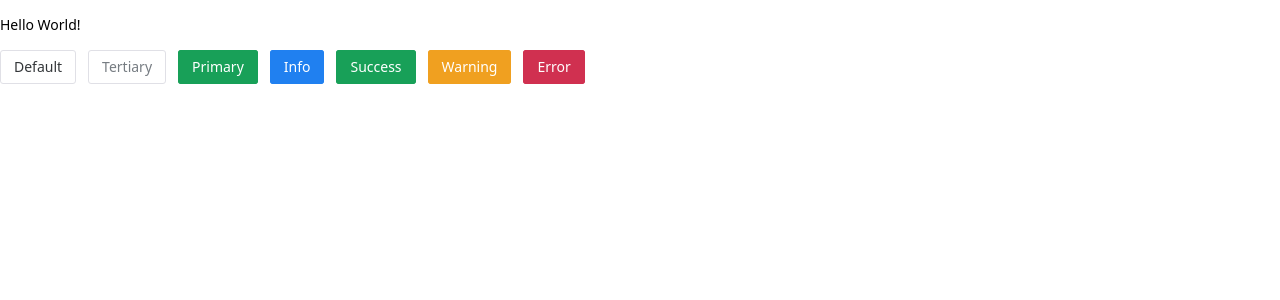
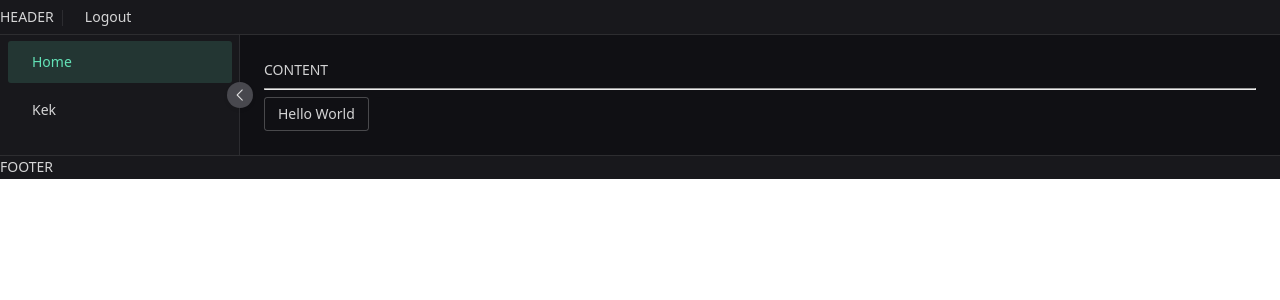
Before and after one commit to nuclearpaws/OwOAuth, a Nuxt app in the folder app/: page / in a window 1280 px wide. Shown: the top 300 px of the page. Built offline with nearby package versions, Linux system fonts and the light colour scheme.

Commit message:
Added naive UI and begun some prototyping with it.

```diff
--- a/app/app.vue
+++ b/app/app.vue
@@ -1,14 +1,11 @@
 <template>
-    <div>
-        <p>Hello World!</p>
-        <n-space>
-            <n-button>Default</n-button>
-            <n-button type="tertiary"> Tertiary </n-button>
-            <n-button type="primary"> Primary </n-button>
-            <n-button type="info"> Info </n-button>
-            <n-button type="success"> Success </n-button>
-            <n-button type="warning"> Warning </n-button>
-            <n-button type="error"> Error </n-button>
-        </n-space>
-    </div>
+    <n-config-provider v-bind:theme="darkTheme">
+        <NuxtLayout>
+            <NuxtPage />
+        </NuxtLayout>
+    </n-config-provider>
 </template>
+
+<script setup>
+import { darkTheme } from "naive-ui";
+</script>
--- /dev/null
+++ b/app/components/sidenav.vue
@@ -0,0 +1,31 @@
+<template>
+    <n-menu
+        v-model:value="props.activeKey"
+        v-bind:collapsed="collapsed"
+        v-bind:collapsed-width="64"
+        v-bind:collapsed-icon-size="22"
+        v-bind:options="menuOptions"
+    />
+</template>
+
+<script setup>
+const props = defineProps(["activeKey"]);
+const menuOptions = ref([
+    {
+        label: () =>
+            h("a", {
+                href: "/",
+                innerHTML: "Home",
+            }),
+        key: "index",
+    },
+    {
+        label: () =>
+            h("a", {
+                href: "/kek",
+                innerHTML: "Kek",
+            }),
+        key: "kek",
+    },
+]);
+</script>
--- /dev/null
+++ b/app/layouts/default.vue
@@ -0,0 +1,38 @@
+<template>
+    <n-space vertical size="large">
+        <n-layout>
+            <n-layout-header bordered content-style="padding: 24px;">
+                <span>HEADER</span>
+                <n-divider vertical />
+                <n-button quaternary v-on:click="navigateTo('login')"
+                    >Logout</n-button
+                >
+            </n-layout-header>
+            <n-layout-content bordered>
+                <n-layout has-sider>
+                    <n-layout-sider
+                        bordered
+                        collapse-mode="width"
+                        v-bind:collapsed-width="64"
+                        v-bind:width="240"
+                        v-bind:collapsed="collapsed"
+                        show-trigger
+                        v-on:collapse="collapsed = true"
+                        v-on:expand="collapsed = false"
+                    >
+                        <sidenav v-model:activeKey="route.name" />
+                    </n-layout-sider>
+                    <n-layout-content bordered content-style="padding: 24px;">
+                        <slot />
+                    </n-layout-content>
+                </n-layout>
+            </n-layout-content>
+            <n-layout-footer bordered>FOOTER</n-layout-footer>
+        </n-layout>
+    </n-space>
+</template>
+
+<script setup>
+const route = useRoute();
+const collapsed = ref(false);
+</script>
--- /dev/null
+++ b/app/layouts/unauthorized.vue
@@ -0,0 +1,7 @@
+<template>
+    <n-space vertical size="large">
+        <n-layout>
+            <slot />
+        </n-layout>
+    </n-space>
+</template>
--- a/app/nuxt.config.ts
+++ b/app/nuxt.config.ts
@@ -1,4 +1,15 @@
 // https://nuxt.com/docs/api/configuration/nuxt-config
 export default defineNuxtConfig({
-  devtools: { enabled: true }
-})
+    build: {
+        transpile:
+            process.env.NODE_ENV === "production"
+                ? [
+                      "naive-ui",
+                      "vueuc",
+                      "@css-render/vue3-ssr",
+                      "@juggle/resize-observer",
+                  ]
+                : ["@juggle/resize-observer"],
+    },
+    devtools: { enabled: true },
+});
--- a/app/package.json
+++ b/app/package.json
@@ -11,6 +11,8 @@
   "devDependencies": {
     "@nuxt/devtools": "latest",
     "@types/node": "^18.17.1",
+    "@vicons/material": "^0.12.0",
+    "@vicons/utils": "^0.1.4",
     "naive-ui": "^2.34.4",
     "nuxt": "^3.6.5",
     "vfonts": "^0.0.3"
--- /dev/null
+++ b/app/pages/index.vue
@@ -0,0 +1,11 @@
+<template>
+    <span>CONTENT</span>
+    <hr />
+    <n-button v-on:click="onClick">Hello World</n-button>
+</template>
+
+<script setup>
+function onClick() {
+    alert("Hello!");
+}
+</script>
--- /dev/null
+++ b/app/pages/kek/index.vue
@@ -0,0 +1,5 @@
+<template>
+    <p>Kek</p>
+</template>
+
+<script setup></script>
--- /dev/null
+++ b/app/pages/login/index.vue
@@ -0,0 +1,9 @@
+<template>
+    <n-button v-on:click="navigateTo('')">Login</n-button>
+</template>
+
+<script setup>
+definePageMeta({
+    layout: "unauthorized",
+});
+</script>
```
Also changed, not shown: app/plugins/naiveui.client.ts (renamed from app/plugins/naiveui.ts), 1 other file (tests, documents, lock files or other folders).
